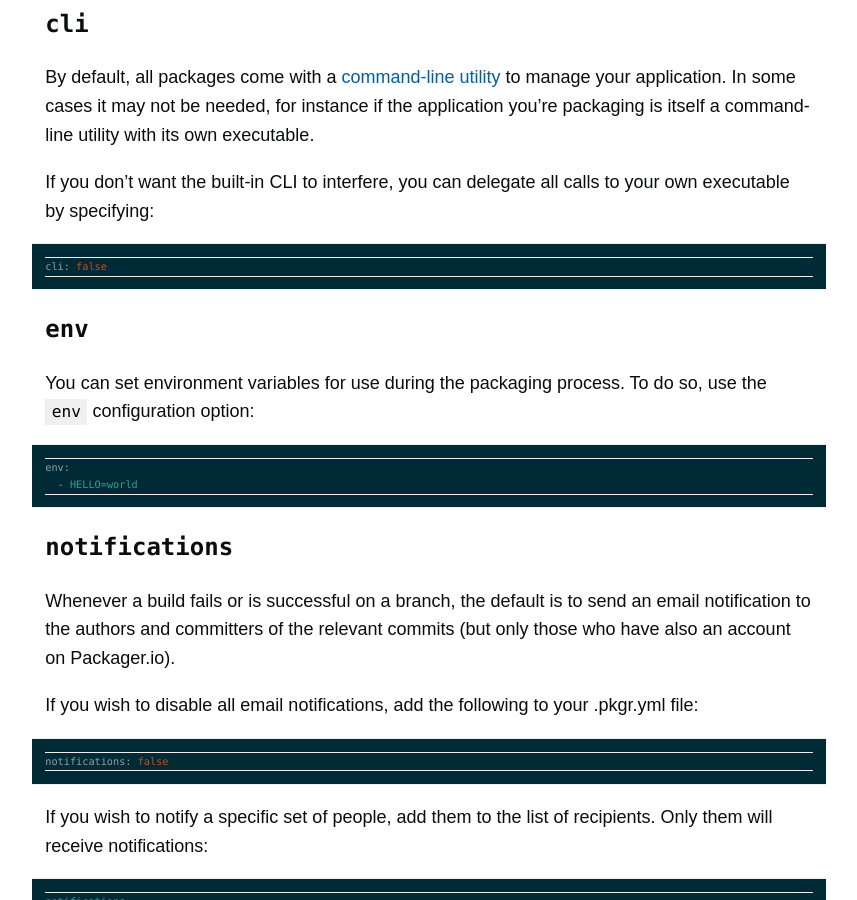
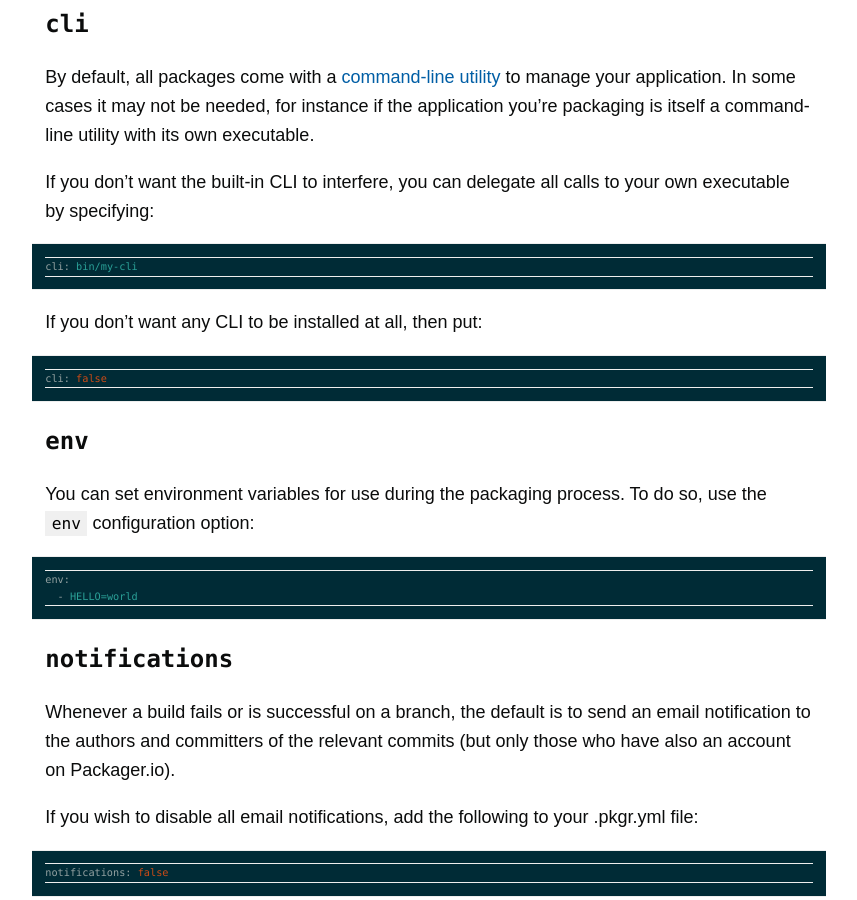
Before and after one commit to pkgr/pkgr.github.io, a Jekyll site: the page built from _articles/customizing-the-build.md, in a window 1280 px wide and 900 px high, scrolled down 5054 px. Shown: the whole window, without its empty margins (357-1214 px from the left). Built offline with Jekyll 4.4.1, drawn with Linux system fonts in a browser that asks for light colours; Markdown is read by kramdown in place of the engine named in the settings.

Commit message:
update doc

````diff
--- a/_articles/customizing-the-build.md
+++ b/_articles/customizing-the-build.md
@@ -213,6 +213,12 @@ By default, all packages come with a [command-line utility][cli] to manage your
 If you don't want the built-in CLI to interfere, you can delegate all calls to your own executable by specifying:
 
 ```yaml
+cli: bin/my-cli
+```
+
+If you don't want any CLI to be installed at all, then put:
+
+```yaml
 cli: false
 ```
 
````
